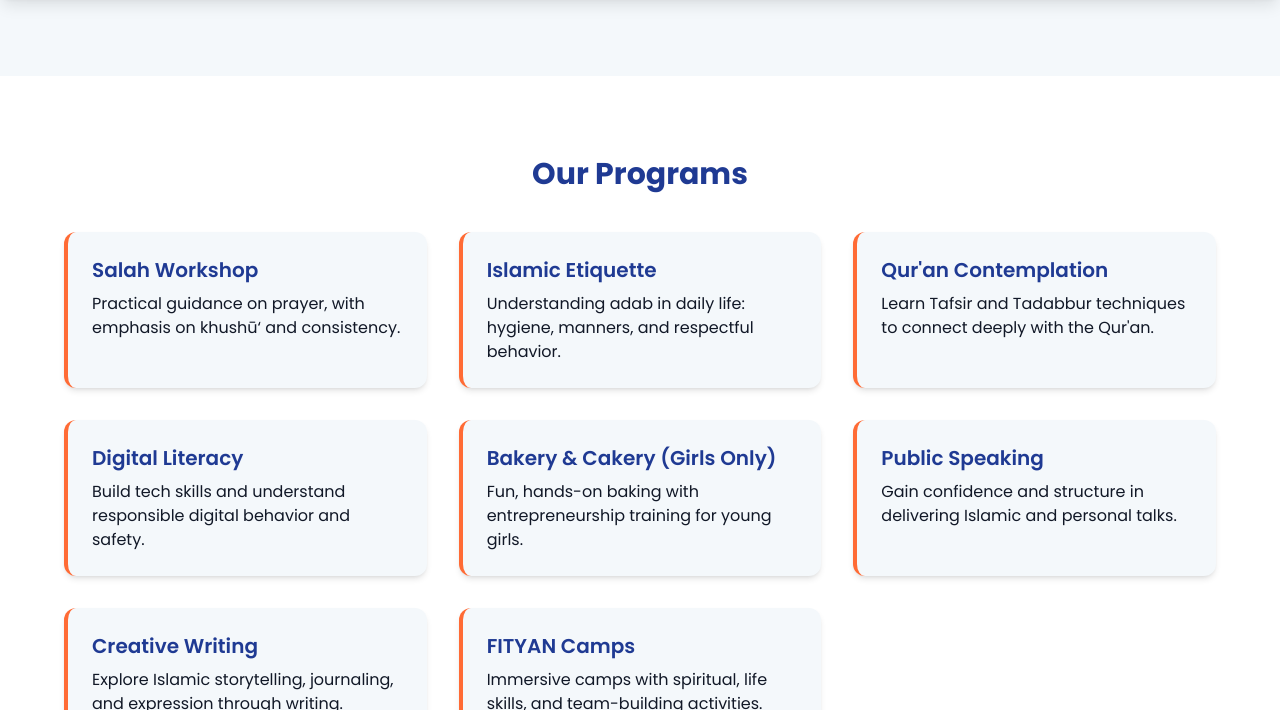
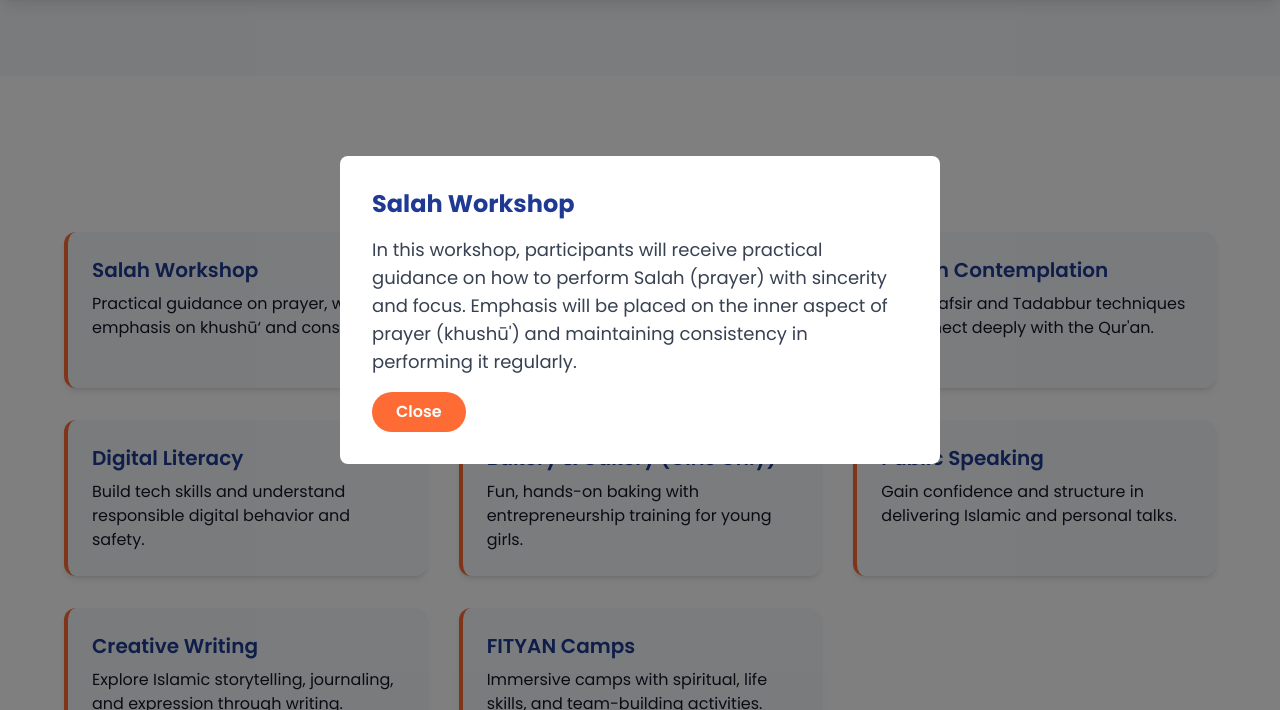
Before and after one commit to Abdulghafur9333/Fityan, a plain HTML site: page index.html in a window 1280 px wide. Both pictures are taken after a click on the element 245 px from the left and 1178 px from the top of the page. Shown: the part 868-1578 px from the top of the page. Drawn offline with nearby package versions, Linux system fonts and the light colour scheme.

Commit message:
Update index.html

```diff
--- a/index.html
+++ b/index.html
@@ -106,6 +106,10 @@
         align-items: center;
       }
 
+      .overlay.open {
+        display: flex;
+      }
+
       .overlay-content {
         background-color: white;
         padding: 2rem;
@@ -163,7 +167,7 @@
         </nav>
 
         <div class="burger-container md:hidden">
-          <div class="burger-menu">
+          <div class="burger-menu" id="burgerMenu">
             <span class="burger-line"></span>
             <span class="burger-line"></span>
             <span class="burger-line"></span>
@@ -176,7 +180,7 @@
       </div>
 
       <!-- Mobile Menu -->
-      <div class="mobile-menu md:hidden">
+      <div class="mobile-menu md:hidden" id="mobileMenu">
         <a href="#" class="text-sm hover:text-accent transition-all duration-300">Home</a>
         <a href="#about" class="text-sm hover:text-accent transition-all duration-300">About</a>
         <a href="#programs" class="text-sm hover:text-accent transition-all duration-300">Programs</a>
@@ -344,7 +348,7 @@
       </form>
       <div class="mt-10 text-center">
         <p class="text-gray-700 dark:text-gray-300">Or reach us directly:</p>
-        <a href="https://wa.me/1234567890" class="inline-block mt-4 bg-green-500 text-white px-6 py-2 rounded-full font-semibold hover:bg-green-600">Chat on WhatsApp</a>
+        <a href="https://wa.me/254113336697" class="inline-block mt-4 bg-green-500 text-white px-6 py-2 rounded-full font-semibold hover:bg-green-600">Chat on WhatsApp</a>
       </div>
     </section>
 
@@ -372,8 +376,8 @@
         });
 
         // Burger menu functionality
-        const burgerMenu = document.querySelector('.burger-menu');
-        const mobileMenu = document.querySelector('.mobile-menu');
+        const burgerMenu = document.getElementById('burgerMenu');
+        const mobileMenu = document.getElementById('mobileMenu');
         const body = document.body;
 
         if (burgerMenu && mobileMenu) {
@@ -412,13 +416,17 @@
 
       // Function to open an overlay
       function openOverlay(programId) {
-        document.getElementById(programId).classList.remove('hidden');
+        const overlay = document.getElementById(programId);
+        overlay.classList.remove('hidden');
+        overlay.classList.add('open');
         document.body.style.overflow = 'hidden'; // Prevent scrolling when overlay is open
       }
 
       // Function to close an overlay
       function closeOverlay(programId) {
-        document.getElementById(programId).classList.add('hidden');
+        const overlay = document.getElementById(programId);
+        overlay.classList.add('hidden');
+        overlay.classList.remove('open');
         document.body.style.overflow = ''; // Restore scrolling
       }
     </script>
```
